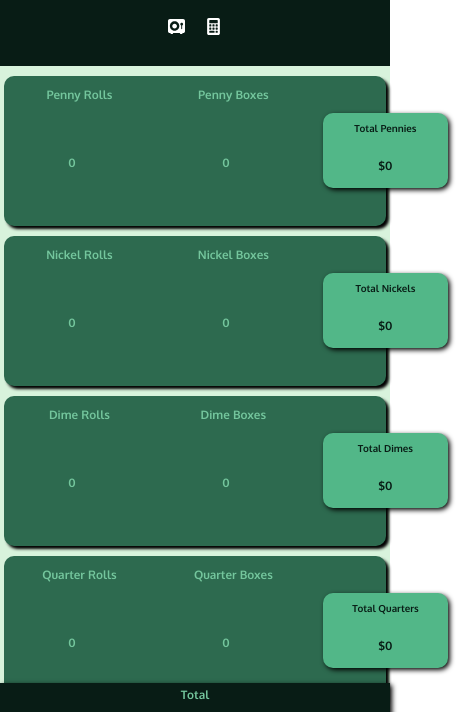
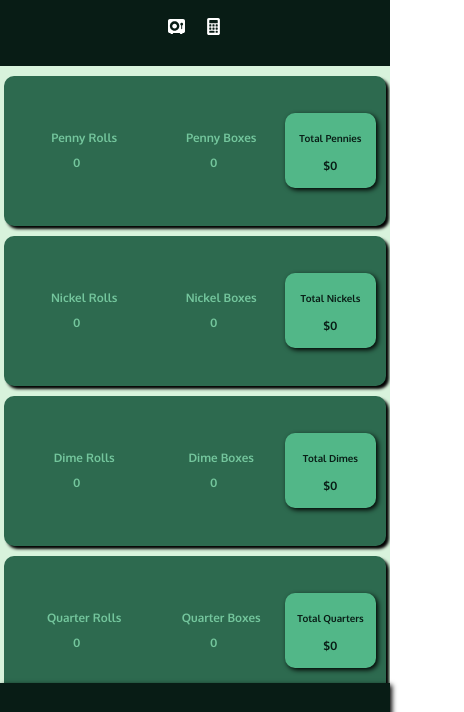
Before and after one commit to Arrangedgodly/vault-counter-v2, a plain HTML site: page index.html in a window 390 px wide. Shown: the part 61-773 px from the top of the page, 464 px wide, since content can reach past the window. Drawn offline with Linux system fonts and the light colour scheme.

Commit message:
fixed mistake with mobile layout

```diff
--- a/blocks/count.css
+++ b/blocks/count.css
@@ -7,10 +7,10 @@
   font-size: 2.25vw;
   font-weight: 700;
   color: #74C69D;
-  margin: 5px 0 5px 0;
+  margin: 5px auto 5px auto;
   border-style: none;
-  width: 150px;
-  height: 100px;
+  max-width: 150px;
+  max-height: 100px;
   background-color: rgba(0,0,0,0);
 }
 
@@ -37,6 +37,8 @@
 @media screen and (max-width: 720px) {
   .count {
     font-size: 4.5vw;
+    max-width: 75px;
+    max-height: 75px;
   }
 }
 
```
